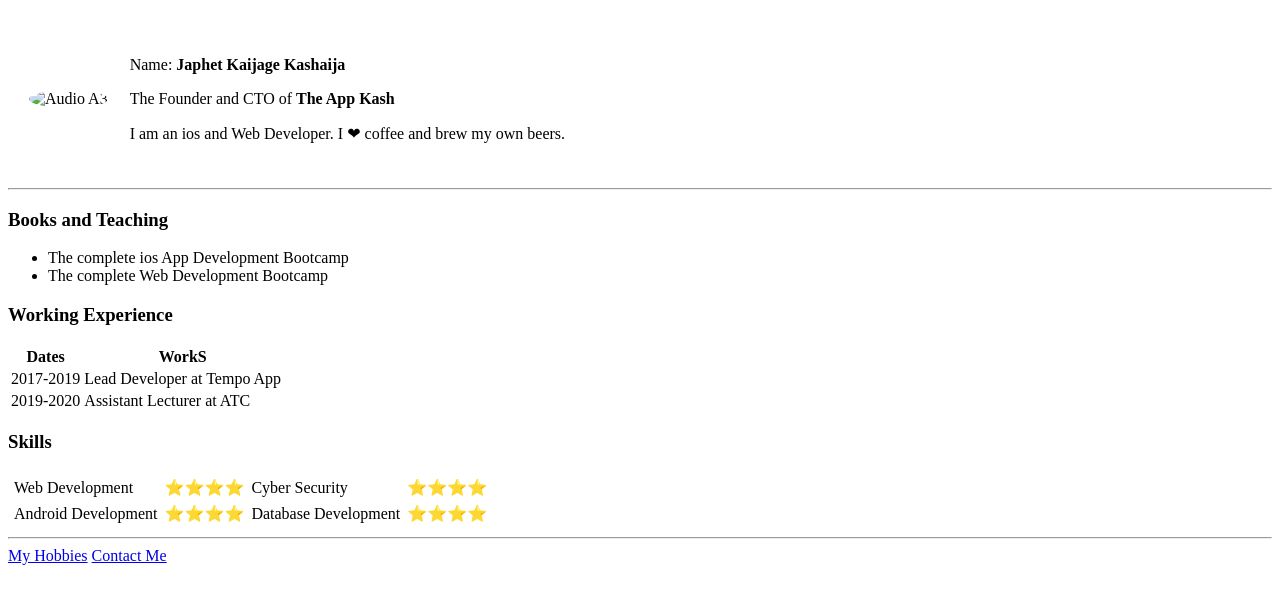
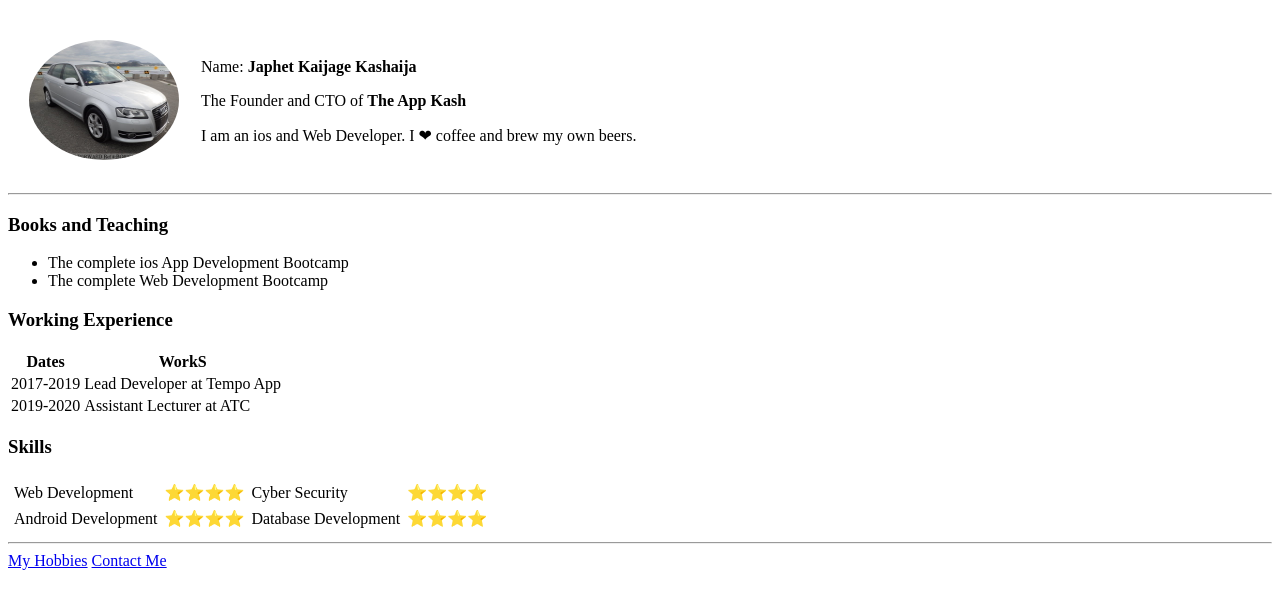
Before and after one commit to JKASH/cv, a plain HTML site: page index.html in a window 1280 px wide. Shown: the part 61-670 px from the top of the page. Drawn offline with Linux system fonts and the light colour scheme.

Commit message:
Update index.html

```diff
--- a/index.html
+++ b/index.html
@@ -13,7 +13,7 @@
   </center>
   <table cellspacing="20">
     <tr>
-      <td><img src="/wp-content/uploads/flamingo.jpg" alt="Audio A3" height="120" width="150" /></td>
+      <td><img src="image1.jpg" alt="Audio A3" height="120" width="150" /></td>
       <td><p>Name: <strong>Japhet Kaijage Kashaija</strong></p>
       <p>The Founder and CTO of <strong>The App Kash</strong></p>
     <p>I am an ios and Web Developer. I ❤ coffee and brew my own beers. </p></td>
```
